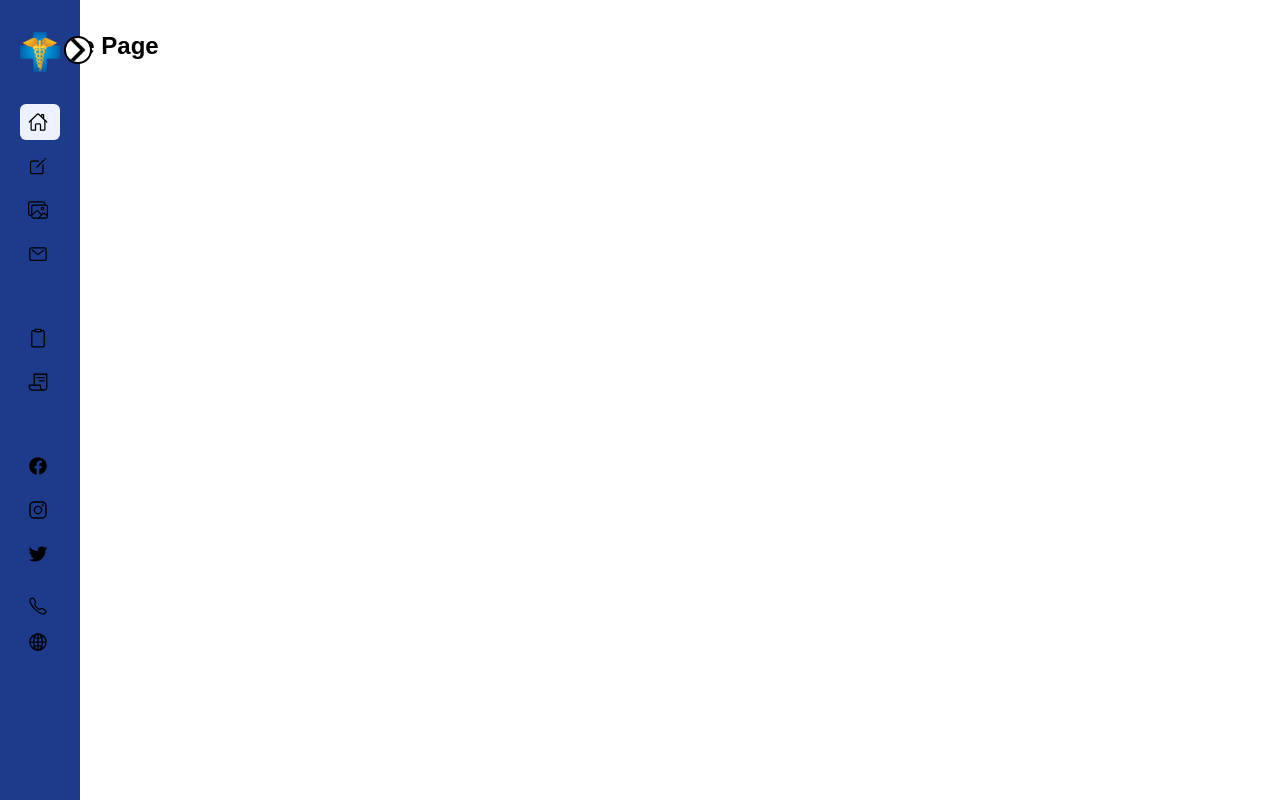
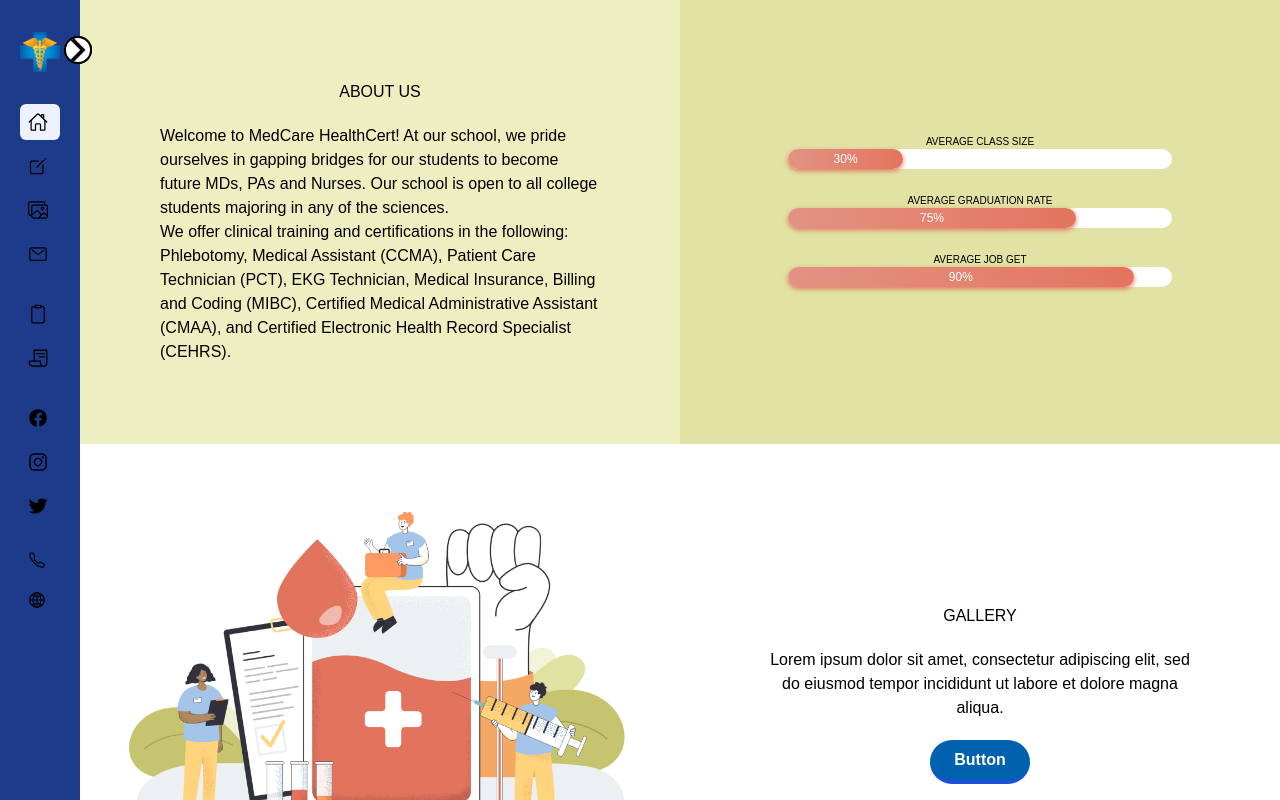
Before and after one commit to AnthonyC233/Medcare-Remodel, a React (Create React App) app: page / in a window 1280 px wide. Shown: the top 800 px of the page. Built offline with nearby package versions, Linux system fonts and the light colour scheme; the HTML template or start-up script is replaced by a standard one.

Commit message:
Finished navbar

```diff
--- a/src/components/Header/Header.js
+++ b/src/components/Header/Header.js
@@ -61,7 +61,7 @@
 
         // 1920px - 640px
         ${
-          open ? 'w-72' : 'w-20'
+          open ? 'w-80' : 'w-20'
         } duration-300 h-screen p-5 pt-8 bg-blue-900 fixed
 
         // 639px (sm)
@@ -136,7 +136,7 @@
               className={`
 
               // 1920px - 640px
-              text-white origin-left font-medium text-xl duration-300 ${!open && 'scale-0'}
+              text-white origin-left font-medium text-xl duration-300 ${!open && 'hidden'}
 
               // 639px (sm)
               ${!open && 'sm:scale-100'}
@@ -162,7 +162,7 @@
 
               `}
             >
-              MedCare
+              MedCare Health Cert
             </h1>
           </div>
 
@@ -199,6 +199,8 @@
               // 1920px - 640px
               pb-4
 
+              // LANDSCAPE
+              // ---------
               // iPhone SE (Landscape)
               iPhoneSE:pb-0
 
@@ -217,6 +219,37 @@
               // SamsungS20Ultra (Landscape)
               SamsungS20Ultra:pb-0
 
+              // iPadAir (Landscape)
+              iPadAir:pb-10
+
+              // iPadMini (Landscape)
+              iPadMini:pb-10
+
+              // HORIZONTAL
+              // ----------
+              // iPhone SE (Horizontal)
+              iPhoneSEH:pb-6
+
+              // iPhoneXR (Horizontal)
+              iPhoneXRH:pb-16
+
+              // iPhone12Pro (Horizontal)
+              iPhone12ProH:pb-10
+
+              // Pixel5 (Horizontal)
+              Pixel5H:pb-10
+
+              // SamsungS8 (Horizontal)
+              SamsungS8H:pb-8
+
+              // SamsungS20Ultra (Horizontal)
+              SamsungS20UltraH:pb-16
+
+              // iPadAir (Horizontal)
+              iPadAirH:pb-20
+
+              // iPadMini (Horizontal)
+              iPadMiniH:pb-20
 
             `}>
               <ul className="pt-6">
@@ -229,6 +262,7 @@
                   text-gray-300 text-sm flex items-center gap-x-4 cursor-pointer p-2 hover:bg-slate-400 rounded-md ${
                     menu.gap ? 'mt-9' : 'mt-2'
                   } ${index === 0 && 'bg-indigo-50 text-zinc-900'}
+                  h-9
 
                   // 639px (sm)
                   ${!open && 'sm:hidden'}
@@ -286,20 +320,58 @@
               // 1920px - 640px
               pb-4
 
+
+              // LANDSCAPE
+              // ---------
               // iPhone SE (Landscape)
-              iPhoneSE:pb-0 pt-6
+              iPhoneSE:pb-0 iPhoneSE:pt-6
+
+              // iPhone XR (Landscape)
+              iPhoneXR:pb-0 iPhoneXR:pt-6
 
               // iPhone12Pro (Landscape)
-              iPhone12Pro:pb-0 pt-6
+              iPhone12Pro:pb-0 iPhone12Pro:pt-6
 
               // Pixel5 (Landscape)
-              Pixel5:pb-0 pt-6
+              Pixel5:pb-0 Pixel5:pt-6
 
               // SamsungS8 (Landscape)
-              SamsungS8:pb-0 pt-6
+              SamsungS8:pb-0 SamsungS8:pt-6
 
               // SamsungS20Ultra (Landscape)
-              SamsungS20Ultra:pb-0 pt-6
+              SamsungS20Ultra:pb-0 SamsungS20Ultra:pt-6
+
+              // iPadAir (Landscape)
+              iPadAir:pb-20
+
+              // iPadMini (Landscape)
+              iPadMini:pb-20
+
+              // HORIZONTAL
+              // ---------
+              // iPhone SE (Horizontal)
+              iPhoneSEH:pb-6
+
+              // iPhoneXR (Horizontal)
+              iPhoneXRH:pb-16
+
+              // iPhone12Pro (Horizontal)
+              iPhone12ProH:pb-10
+
+              // Pixel5 (Horizontal)
+              Pixel5H:pb-10
+
+              // SamsungS8 (Horizontal)
+              SamsungS8H:pb-8
+
+              // SamsungS20Ultra (Horizontal)
+              SamsungS20UltraH:pb-28
+
+              // iPadAir (Horizontal)
+              iPadAirH:pb-20
+
+              // iPadMini (Horizontal)
+              iPadMiniH:pb-36
 
 
             `}>
@@ -311,6 +383,7 @@
                   text-gray-300 text-sm flex items-center gap-x-4 cursor-pointer p-2 hover:bg-slate-400 rounded-md ${
                     menu.gap ? 'mt-9' : 'mt-2'
                   }
+                  h-9
 
                   // 639px (sm)
                   ${!open && 'sm:hidden'}
@@ -368,23 +441,58 @@
             // 1920px - 640px
             pb-4
 
+            // LANDSCAPE
+            // ---------
+
             // iPhone SE (Landscape)
-              iPhoneSE:pb-0 pt-6
+            iPhoneSE:pb-0 iPhoneSE:pt-6
 
-              // iPhoneXR (Landscape)
-              iPhoneXR:pb-0
+            // iPhone XR (Landscape)
+            iPhoneXR:pb-0 iPhoneXR:pt-6
 
             // iPhone12Pro (Landscape)
-              iPhone12Pro:pb-0
+            iPhone12Pro:pb-0 iPhone12Pro:pt-6
 
             // Pixel5 (Landscape)
-              Pixel5:pb-0
+            Pixel5:pb-0 Pixel5:pt-6
 
             // SamsungS8 (Landscape)
-              SamsungS8:pb-0
+            SamsungS8:pb-0 SamsungS8:pt-6
 
             // SamsungS20Ultra (Landscape)
-              SamsungS20Ultra:pb-0
+            SamsungS20Ultra:pb-0 SamsungS20Ultra:pt-6
+
+            // iPadAir (Landscape)
+              iPadAir:pb-28
+
+            // iPadMini (Landscape)
+            iPadMini:pb-16
+
+            // HORIZONTAL
+            // ---------
+            // iPhone SE (Horizontal)
+            iPhoneSEH:pb-10
+
+            // iPhoneXR (Horizontal)
+            iPhoneXRH:pb-44
+
+            // iPhone12Pro (Horizontal)
+            iPhone12ProH:pb-40
+
+            // Pixel5 (Horizontal)
+            Pixel5H:pb-44
+
+            // SamsungS8 (Horizontal)
+            SamsungS8H:pb-24
+
+            // SamsungS20Ultra (Horizontal)
+            SamsungS20UltraH:pb-40
+
+            // iPadAir (Horizontal)
+            iPadAirH:pb-96
+
+            //iPadMini (Horizontal)
+            iPadMiniH:pb-52
 
 
             `}>
@@ -396,6 +504,7 @@
                   text-gray-300 text-sm flex items-center gap-x-4 cursor-pointer p-2 hover:bg-slate-400 rounded-md ${
                     menu.gap ? 'mt-9' : 'mt-2'
                   }
+                  h-9
 
                   // 639px (sm)
                   ${!open && 'sm:hidden'}
@@ -445,7 +554,33 @@
                 ))}
               </ul>
             </div>
+          </div>
 
+          {/* BOTTOM MENU PARENT DIV */}
+          <div className={`
+
+          // 1920px - 640px
+          flex relative
+
+          // iPhone SE (Landscape)
+          iPhoneSE:justify-end iPhoneSE:right-9
+
+          // iPhoneXR (Landscape)
+          iPhoneXR:justify-end iPhoneXR:right-28
+
+          // iPhone12Pro (Landscape)
+          iPhone12Pro:justify-end iPhone12Pro:right-24
+
+          // Pixel5 (Landscape)
+          Pixel5:justify-end Pixel5:right-24
+
+          // SamsungS8 (Landscape)
+          SamsungS8:justify-end SamsungS8:right-14
+
+          // SamsungS20Ultra (Landscape)
+          SamsungS20Ultra:justify-end SamsungS20Ultra:right-28
+
+          `}>
             {/* BOTTOM MENU */}
             <div className={`
 
@@ -455,7 +590,9 @@
                   <li key={index} className={`
 
                   // 1920px - 640px
-                  text-gray-300 text-xs flex items-center gap-x-4 p-2
+                  text-gray-300 text-xxs flex items-center gap-x-4 p-2 h-10
+
+
                   `}>
                     <img
                       className={`
@@ -465,6 +602,25 @@
 
                       // 639px (sm)
                       ${!open && 'sm:hidden'}
+
+                      // iPhoneSE (Landscape)
+                      ${!open && 'iPhoneSE:hidden'}
+
+                      // iPhoneXR (Landscape)
+                      ${!open && 'iPhoneXR:hidden'}
+
+                      // iPhone12Pro (Landscape)
+                      ${!open && 'iPhone12Pro:hidden'}
+
+                      // Pixel5 (Landscape)
+                      ${!open && 'Pixel5:hidden'}
+
+                      // SamsungS8 (Landscape)
+                      ${!open && 'SamsungS8:hidden'}
+
+                      // SamsungS20Ultra (Landscape)
+                      ${!open && 'SamsungS20Ultra:hidden'}
+
                       `}
                       src={`${menu.src}`}
                       alt="right nav images"
@@ -486,9 +642,7 @@
         </div>
 
         {/* Header */}
-        <div className="p-7 text-2xl font-semibold flex-1 h-screen">
-          <h1>Home Page</h1>
-        </div>
+
       </nav>
     </header>
   );
--- a/src/components/Header/header.css
+++ b/src/components/Header/header.css
@@ -16,5 +16,5 @@
 }
 
 .bottom-nav-icons {
-    width: 20px;
+    width: 18px;
 }
--- a/tailwind.config.js
+++ b/tailwind.config.js
@@ -3,6 +3,7 @@
   theme: {
     // Can now customize font sizes
     fontSize: {
+      'xxs': '.625rem',
       'xs': '.75rem',
       'sm': '.875rem',
       'tiny': '.875rem',
@@ -34,6 +35,8 @@
         sm: { max: '639px' },
         // => @media (max-width: 639px) { ... }
 
+        // LANDSCAPE
+        // ---------
         iPhoneSE: {'raw': '(width: 667px) and (height: 375px)'},
         // iPhoneSE (Landscape) => @media (width: 667px) and (height: 375px)
 
@@ -51,6 +54,39 @@
 
         SamsungS20Ultra: {'raw': '(width: 915px) and (height: 412px)'},
         // SamsungS20Ultra (Landscape) => @media (width: 915px) and (height: 412px)
+
+        iPadAir: {'raw': '(width: 1180px) and (height: 820px)'},
+        // iPadAirH (Landscape) => @media (width: 1180px) and (height: 820px)
+
+        iPadMini: {'raw': '(width: 1024px) and (height: 768px)'},
+        // iPadAirH (Landscape) => @media (width: 1024px) and (height: 768px)
+
+        // HORIZONTAL
+        // ----------
+        iPhoneSEH: {'raw': '(width: 375px) and (height: 667px)'},
+        // iPhoneSE (Horizontal) => @media (width: 375px) and (height: 667px)
+
+        iPhoneXRH: {'raw': '(width: 414px) and (height: 896px)'},
+        // iPhoneXR (Horizontal) => @media (width: 414px) and (height: 896px)
+
+        iPhone12ProH: {'raw': '(width: 390px) and (height: 844px)'},
+        // iPhone12Pro (Horizontal) => @media (width: 390px) and (height: 844px)
+
+        Pixel5H: {'raw': '(width: 393px) and (height: 851px)'},
+        // Pixel5 (Horizontal) => @media (width: 393px) and (height: 851px)
+
+        SamsungS8H: {'raw': '(width: 360px) and (height: 740px)'},
+        // SamsungS8 (Horizontal) => @media (width: 360px) and (height: 740px)
+
+        SamsungS20UltraH: {'raw': '(width: 412px) and (height: 915px)'},
+        // SamsungS20Ultra (Horizontal) => @media (width: 412px) and (height: 915px)
+
+        iPadAirH: {'raw': '(width: 820px) and (height: 1180px)'},
+        // iPadAirH (Horizontal) => @media (width: 820px) and (height: 1180px)
+
+        iPadMiniH: {'raw': '(width: 768px) and (height: 1024px)'},
+        // iPadAirH (Horizontal) => @media (width: 768px) and (height: 1024px)
+
       },
       // Adding hexcodes for colors to use with tailwind classes
       colors: {
```
Lines whose indentation alone changed are shown as unchanged.
